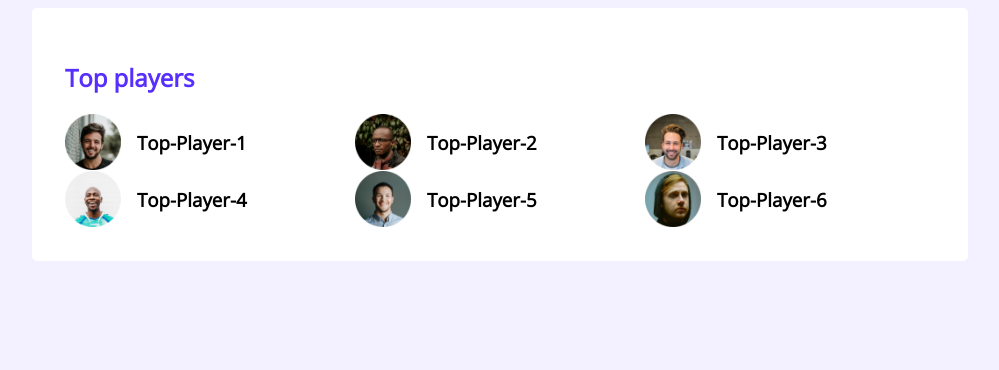
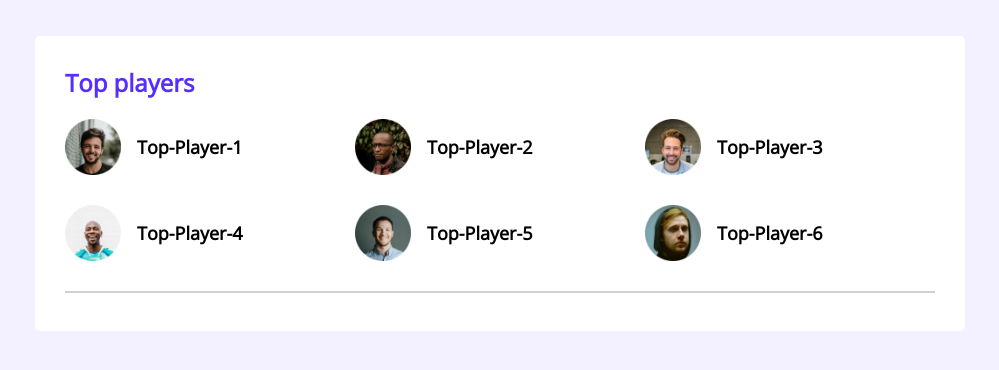
Before and after one commit to MdMizanurRahman1/leader-board-css3-2, a plain HTML site: page index.html in a window 1280 px wide. Shown: the whole page, without its empty margins (140-1139 px from the left). Drawn offline with nearby package versions, Linux system fonts and the light colour scheme.

Commit message:
horizontal line added

```diff
--- a/index.html
+++ b/index.html
@@ -48,6 +48,7 @@
                     </div>
                 </div>
             </div>
+            <hr>
         </section>
     </main>
 </body>
--- a/styles/style.css
+++ b/styles/style.css
@@ -8,25 +8,27 @@ body {
 main {
     display: flex;
     justify-content: center;
+    margin-top: 36px;
 }
 
 .container {
     background: #FFFFFF;
     border-radius: 5px;
     width: 870px;
-    padding: 33px;
+    padding: 30px;
 }
 
 /*top players style--*/
 .section-title {
     font-size: 24px;
-
+    margin-top: 0;
     color: #562EFF;
 }
 
 .players {
     display: grid;
     grid-template-columns: repeat(3, 1fr);
+    grid-row-gap: 30px;
 }
 
 .player img {
@@ -42,4 +44,11 @@ main {
 
 .player-name {
     margin: 16px;
+    font-size: 18px;
+    color: #000000;
 }
+
+hr {
+    border: 1px solid #D1D1D1;
+    margin-top: 30px;
+}
```
